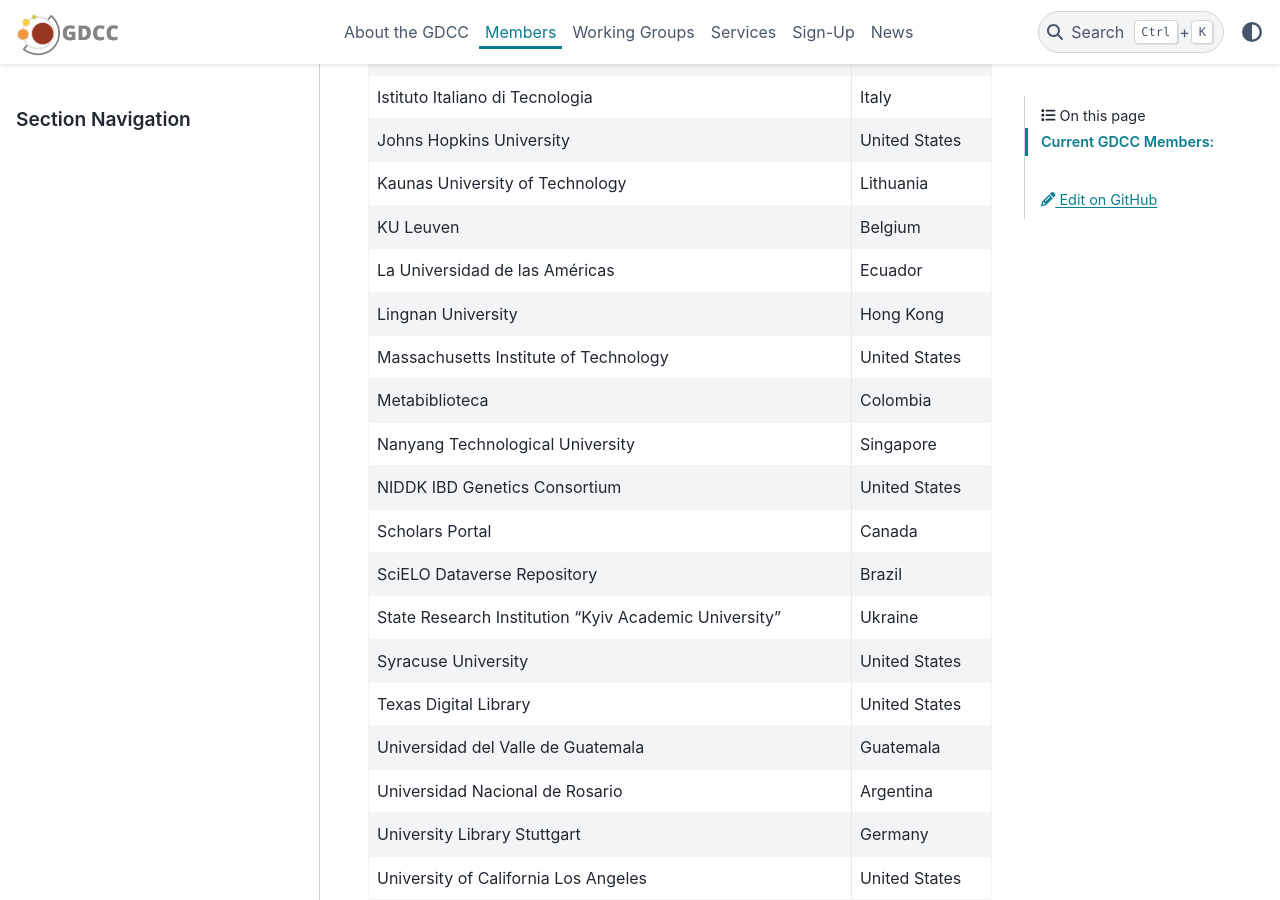
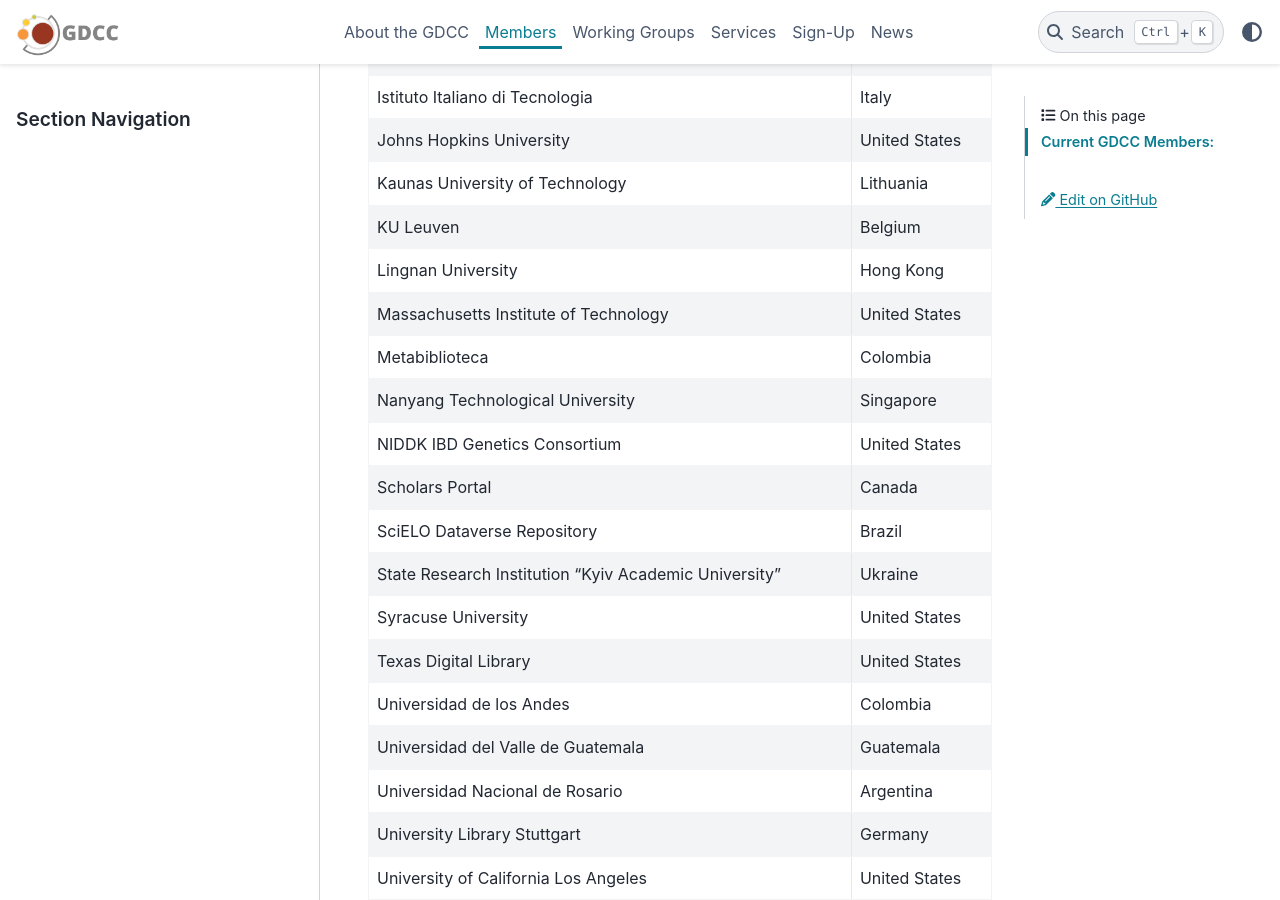
Before and after one commit to gdcc/www.gdcc.io, a Sphinx documentation site: the page built from source/members.md, in a window 1280 px wide and 900 px high, scrolled down 1833 px. Built offline with Sphinx 7.4.7 and the PyData theme 0.15.4, drawn with Linux system fonts in a browser that asks for light colours.

Commit message:
Update members.md

```diff
--- a/source/members.md
+++ b/source/members.md
@@ -41,7 +41,6 @@
 | Johns Hopkins University | United States |
 | Kaunas University of Technology | Lithuania |
 | KU Leuven | Belgium |
-| La Universidad de las Américas | Ecuador |
 | Lingnan University | Hong Kong |
 | Massachusetts Institute of Technology | United States |
 | Metabiblioteca | Colombia |
@@ -52,6 +51,7 @@
 | State Research Institution "Kyiv Academic University" | Ukraine |
 | Syracuse University | United States |
 | Texas Digital Library | United States |
+| Universidad de los Andes | Colombia |
 | Universidad del Valle de Guatemala | Guatemala |
 | Universidad Nacional de Rosario | Argentina |
 | University Library Stuttgart | Germany |
```
